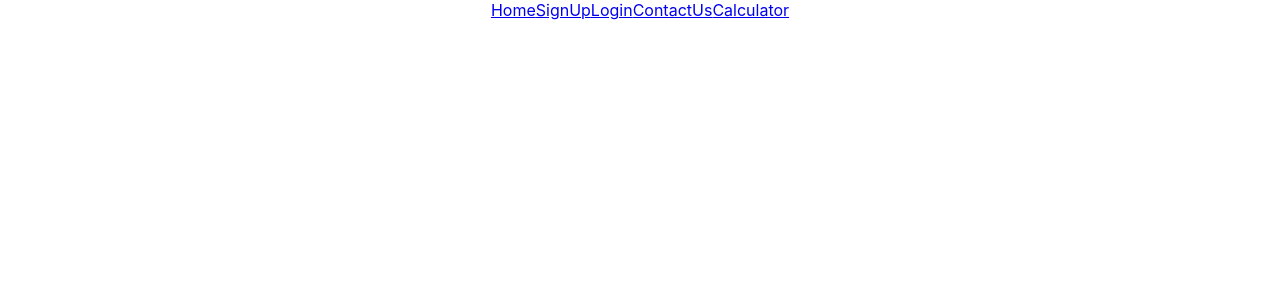
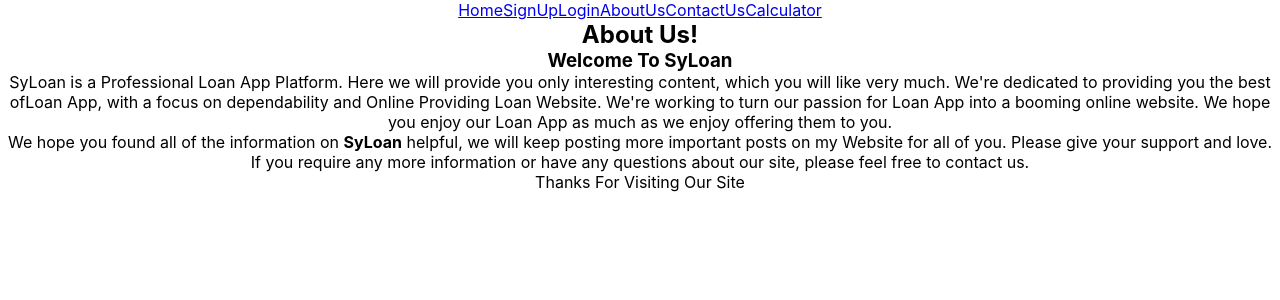
Before and after one commit to Maheshmelapakula/SyLoan-Finance, a React (Create React App) app in the folder syloan_finance/: page /AboutUs in a window 1280 px wide. Shown: the top 300 px of the page. Built offline with nearby package versions, Linux system fonts and the light colour scheme.

Commit message:
about us

```diff
--- a/syloan_finance/src/Components/Navbar.jsx
+++ b/syloan_finance/src/Components/Navbar.jsx
@@ -28,9 +28,12 @@ const Navbar = () => {
       path:'/Login'
     },
     {
+      title:"AboutUs",
+      path:'/AboutUs'
+    },
+    {
       title:'ContactUs',
       path:'/ContactUs'
-
     },
     {
       title:'Calculator',
--- /dev/null
+++ b/syloan_finance/src/Pages/AboutUs.jsx
@@ -0,0 +1,37 @@
+import React from 'react'
+
+export const AboutUs = () => {
+  return (
+    <div>
+        <h2>About Us!</h2>
+        <h3>Welcome To <span id="W_Name1">SyLoan</span></h3>
+        <p><span id="W_Name2">SyLoan</span> is a Professional <span id="W_Type1">Loan App</span> Platform. Here we will provide
+             you only interesting content, which you will like very much. We're dedicated to providing you the best of
+             <span id="W_Type2">Loan App</span>, with a focus on dependability and <span id="W_Spec">Online Providing Loan
+                 Website</span>. We're working to turn our passion for <span id="W_Type3">Loan App</span> into a booming <a
+                 >online website</a>. We hope you enjoy our <span
+                 id="W_Type4">Loan App</span> as much as we enjoy offering them to you.</p>
+         <p>We hope you found all of the information on <b>SyLoan</b> helpful, we will keep posting more important posts on
+             my Website for all of you. Please give your support and love.</p>
+         <p>If you require any more information or have any questions about our site, please feel free to contact us<b></b>.
+         </p>
+         <p>Thanks For Visiting Our Site</p>
+    </div>
+
+    // <div>
+    //     <p><span id="W_Name2">SyLoan</span> is a Professional <span id="W_Type1">Loan App</span> Platform. Here we will provide
+    //         you only interesting content, which you will like very much. We're dedicated to providing you the best of
+    //         <span id="W_Type2">Loan App</span>, with a focus on dependability and <span id="W_Spec">Online Providing Loan
+    //             Website</span>. We're working to turn our passion for <span id="W_Type3">Loan App</span> into a booming <a
+    //             href="https://www.blogearns.com/2021/05/free-about-us-page-generator.html" rel="do-follow" style="color:
+    //             inherit; text-decoration: none;">online website</a>. We hope you enjoy our <span
+    //             id="W_Type4">Loan App</span> as much as we enjoy offering them to you.</p>
+    //     <p>We hope you found all of the information on <b>SyLoan</b> helpful, we will keep posting more important posts on
+    //         my Website for all of you. Please give your support and love.</p>
+    //     <p>If you require any more information or have any questions about our site, please feel free to contact us<b></b>.
+    //     </p>
+    //     <p style="font-weight: bold; text-align: center;">Thanks For Visiting Our Site<br><br> <span
+    //             style="color: blue; font-size: 16px; font-weight: bold; text-align: center;">Have a nice day!</span></p>
+    // </div>
+  )
+}
--- a/syloan_finance/src/Routes/AllRoutes.jsx
+++ b/syloan_finance/src/Routes/AllRoutes.jsx
@@ -18,6 +18,7 @@ import { ContactUs } from '../Pages/ContactUs'
 import LoginSignup from '../Components/LoginSignup/LoginSignup'
 import Login from '../Components/LoginSignup/Login'
 import Calculator from '../Pages/Calculator'
+import { AboutUs } from '../Pages/AboutUs'
 
 
 const AllRoutes = () => {
@@ -29,6 +30,8 @@ const AllRoutes = () => {
           <Route path='/Login' element={<Login/>}/>
           <Route path='/ContactUs' element={<ContactUs/>}/>
           <Route path='/calculator' element={<Calculator/>}/>
+          <Route path='/AboutUs' element={<AboutUs/>}/>
+          {/* AboutUs */}
       </Routes>
     </div>
   )
```
